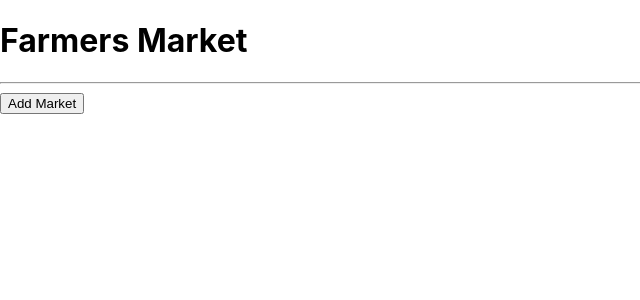
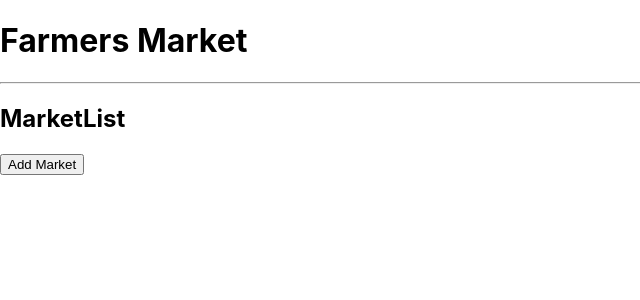
Before and after one commit to WiseFool92/Farmers-Market, a React (Create React App) app: page / in a window 1280 px wide. Shown: the top 300 px of the page, without its empty margins (0-640 px from the left). Built offline with nearby package versions, Linux system fonts and the light colour scheme.

Commit message:
Get to form fulfilment, still crashs upon submitting

```diff
--- a/src/components/App.js
+++ b/src/components/App.js
@@ -1,12 +1,13 @@
 import React from "react";
 import Header from "./Header";
-import MarketList from "./MarketControl";
+import MarketControl from "./MarketControl";
 
 function App(){
   return (
     <React.Fragment>
       <Header />
-      <MarketList />
+
+      <MarketControl />
     </React.Fragment>
   );
 }
--- a/src/components/MarketControl.js
+++ b/src/components/MarketControl.js
@@ -20,14 +20,17 @@ class MarketControl extends React.Component {
     });
   }
   handleClick = () => {
+    console.log("Inside handleClick");
     this.setState(prevState => ({
       formVisibleOnPage: !prevState.formVisibleOnPage
     }));
   }
   render(){
+    console.log(this.state.formVisibleOnPage);
     let currentlyVisibleState = null;
     let buttonText = null;
-    if (this.state.formVisbleOnPage) {
+    if (this.state.formVisibleOnPage) {
+      console.log("setting display to NewMarketForm")
       currentlyVisibleState = <NewMarketForm onNewMarketCreation={this.handleAddingNewMarketToList} />;
       buttonText = "Return to Market List";
     } else {
--- a/src/components/MarketList.js
+++ b/src/components/MarketList.js
@@ -6,6 +6,7 @@ function MarketList(props) {
   return (
     <>
     <hr/>
+    <h2>MarketList</h2>
     {props.marketList.map((market, index) =>
       <Market names = {market.name}
       location = {market.location}
--- a/src/components/NewMarketForm.js
+++ b/src/components/NewMarketForm.js
@@ -20,10 +20,9 @@ function NewMarketForm(props) {
           placeholder='season' />
         <textarea
           name='describe'
-          placeholder='Describe your market.' />
+          placeholder='Describe your market.' /><br/>
         <button type='submit'></button>
       </form>
-
     </>
   );
 
```
